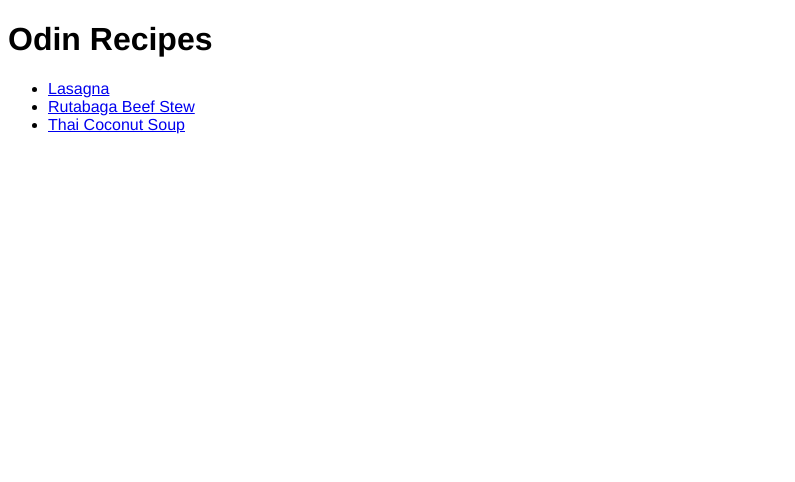
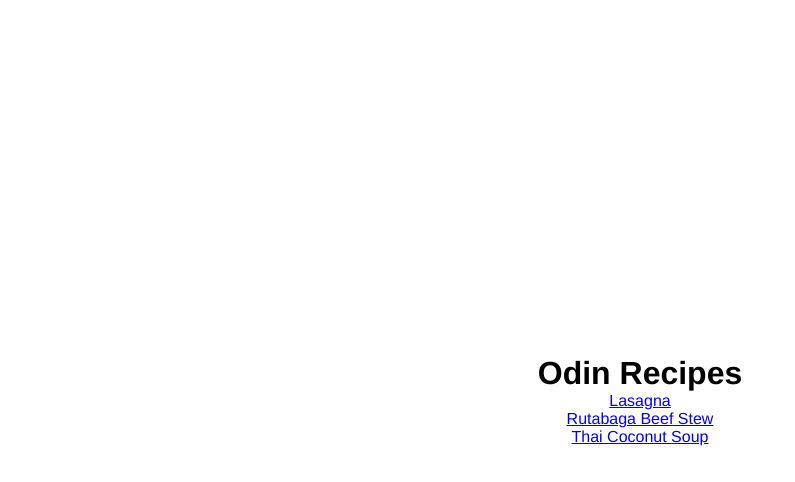
Before and after one commit to cyranetic/odin-recipes, a plain HTML site: page index.html in a window 1280 px wide. Shown: the whole page, without its empty margins (0-795 px from the left). Drawn offline with Linux system fonts and the light colour scheme.

Commit message:
Center index page contents hor and vert

```diff
--- a/index.html
+++ b/index.html
@@ -6,11 +6,13 @@
       <link rel="stylesheet" href="./styles.css">
   </head>
   <body>
-    <h1>Odin Recipes</h1>
-    <ul>
-      <li><a href="./recipes/lasagna.html">Lasagna</a></li>
-      <li><a href="./recipes/rutabaga-beef-stew.html">Rutabaga Beef Stew</a></li>
-      <li><a href="./recipes/thai-coconut-soup.html">Thai Coconut Soup</a></li>
-    </ul>
+    <div class="outer">
+      <div class="inner">
+        <h1>Odin Recipes</h1>
+        <p><a href="./recipes/lasagna.html">Lasagna</a></p>
+        <p><a href="./recipes/rutabaga-beef-stew.html">Rutabaga Beef Stew</a></p>
+        <p><a href="./recipes/thai-coconut-soup.html">Thai Coconut Soup</a></p>
+      </div>
+    </div>
   </body>
 </html>
--- a/styles.css
+++ b/styles.css
@@ -1,3 +1,20 @@
+* {
+  margin: 0;
+  padding: 0;
+  box-sizing: border-box;
+}
+
 html {
   font-family: Helvetica, Verdana, sans-serif;
 }
+
+.inner {
+  text-align: center;
+  margin: 0 auto;
+}
+
+.outer {
+  display: flex;
+    align-items: center;
+    height: 100vh;
+}
```
